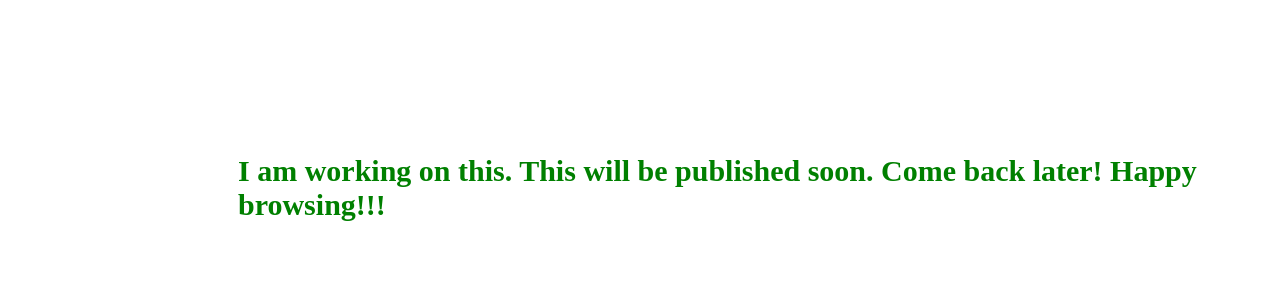
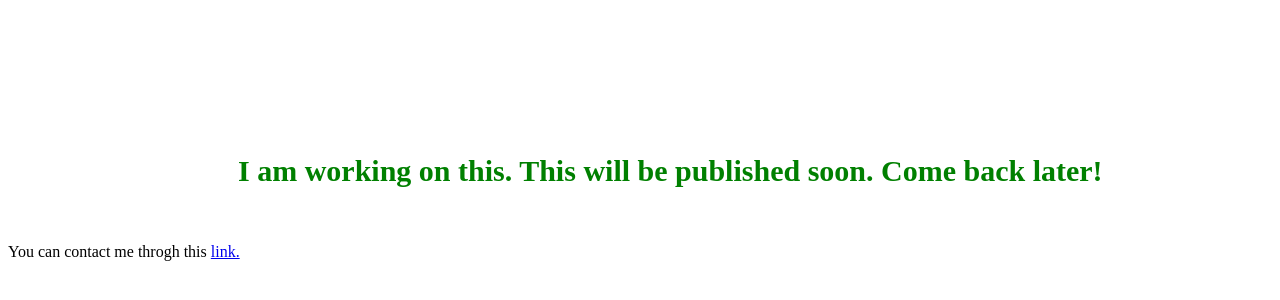
Before and after one commit to mpadel78/old-portfolio, a plain HTML site: page index.html in a window 1280 px wide. Shown: the part 176-476 px from the top of the page. Drawn offline with Linux system fonts and the light colour scheme.

Commit message:
Update index.html

```diff
--- a/index.html
+++ b/index.html
@@ -17,8 +17,10 @@
 <body>
 
 <h2>
-I am working on this. This will be published soon. Come back later! Happy browsing!!!
+I am working on this. This will be published soon. Come back later!
   </h2>
+  <p> You can contact me throgh this <a href = "facebook.com/mpaudel78">link.</a>
+  </p>
 
 
 
```
